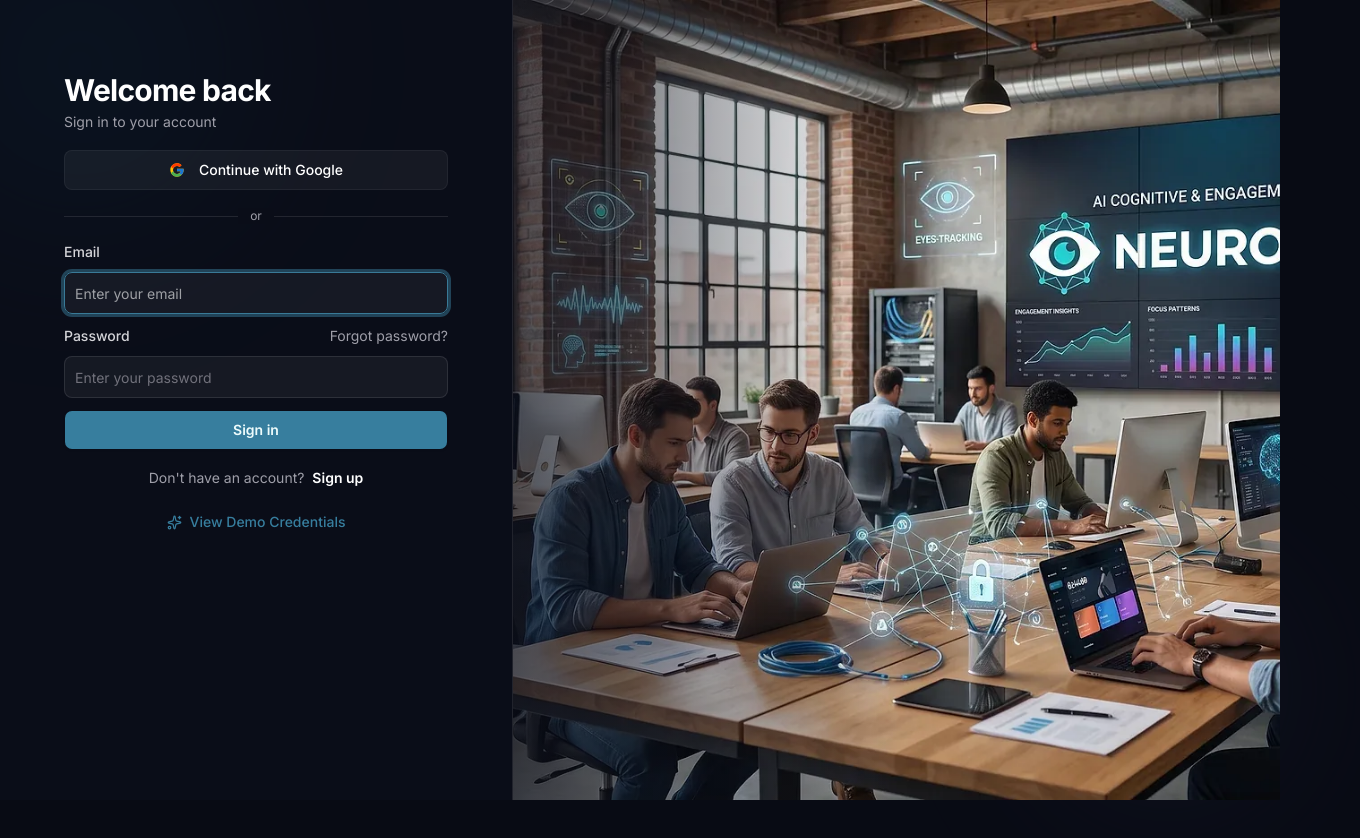
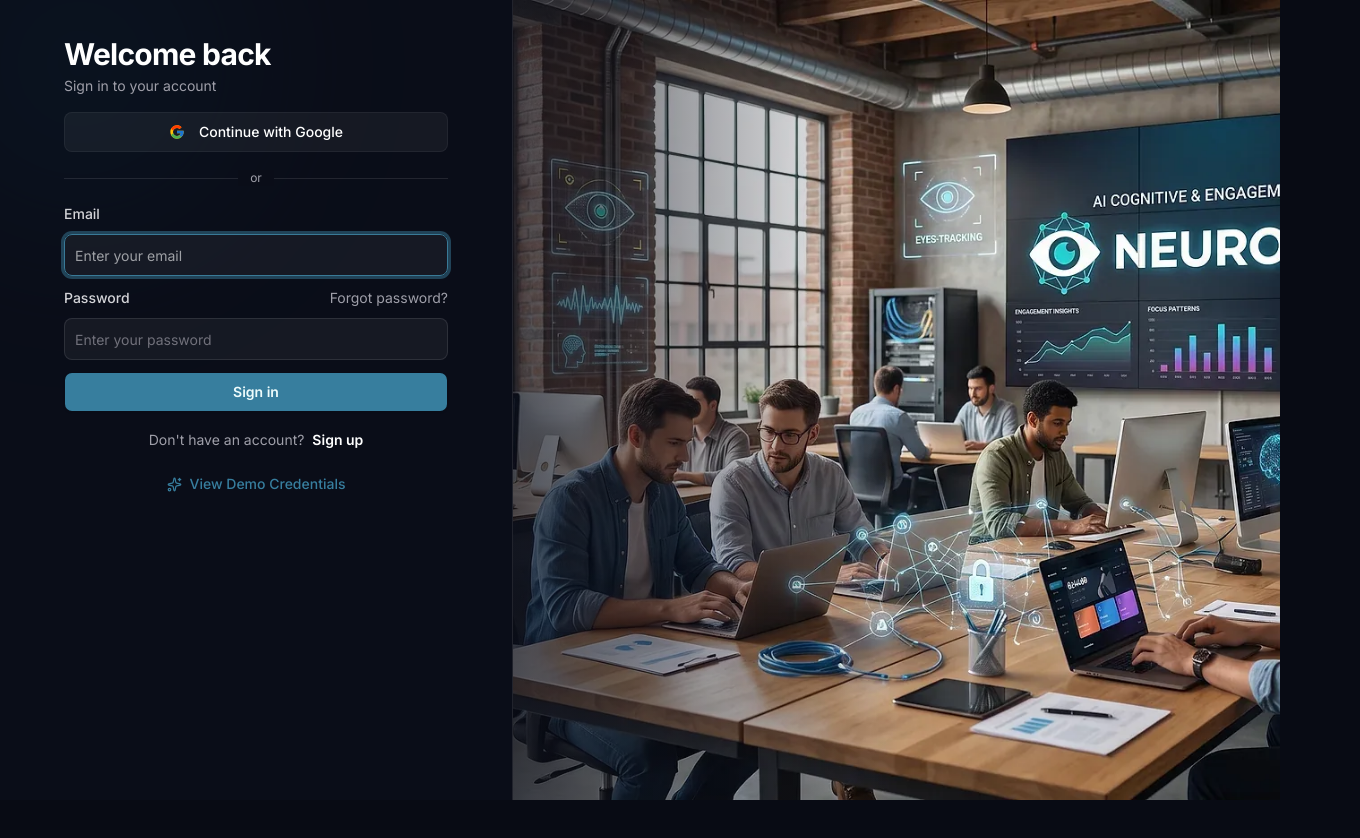
Before and after one commit to anasabdelhakim/neuromeet-core, a Next.js app in the folder frontend/: page /sign-in in a window 1280 px wide. Shown: the top 838 px of the page, 1360 px wide, since content can reach past the window. After the commit the page ends 800 px from the top, so only its background shows below. Built offline with nearby package versions, Linux system fonts and the light colour scheme.

Commit message:
solve overflow signup page

```diff
--- a/frontend/src/features/auth/providers/auth-wrapper.tsx
+++ b/frontend/src/features/auth/providers/auth-wrapper.tsx
@@ -17,7 +17,7 @@ export default function AuthWrapper({
   children,
 }: AuthWrapperProps) {
   return (
-    <div className="relative min-h-[100dvh] w-full bg-[#0A0D18] text-foreground font-sans flex flex-col lg:grid lg:grid-cols-[40%_60%]">
+    <div className="relative min-h-[100dvh] lg:h-screen lg:overflow-hidden w-full bg-[#0A0D18] text-foreground font-sans flex flex-col lg:grid lg:grid-cols-[40%_60%]">
       <div className="absolute -top-32 -left-28 w-96 h-96 scale-[1.25] rounded-full pointer-events-none blur-3xl bg-auth-scene-before-radial opacity-30" />
       <div className="absolute -bottom-20 -right-20 w-96 h-96 rounded-full pointer-events-none blur-3xl bg-auth-scene-after-radial opacity-30" />
       <AuthFormColumn title={title} description={description}>
@@ -55,8 +55,8 @@ const AuthFormColumn = ({
   description?: string;
   children: React.ReactNode;
 }) => (
-  <div className="relative z-10 w-full flex flex-col p-4 sm:p-6 lg:p-8 xl:p-10 min-h-[100dvh] lg:h-screen lg:overflow-y-auto overflow-x-hidden">
-    <div className="w-full max-w-sm mx-auto flex flex-col gap-3.5 pt-4 sm:pt-8 pb-10 sm:pb-16">
+  <div className="relative z-10 w-full flex flex-col justify-start px-4 sm:px-6 lg:px-8 py-2 sm:py-4 min-h-[100dvh] lg:h-full lg:min-h-0 overflow-y-auto overflow-x-hidden">
+    <div className="w-full max-w-sm mx-auto flex flex-col gap-3 pt-3 sm:pt-5 pb-4 sm:pb-6">
       <AuthHeader title={title} description={description} />
       <div className="w-full">{children}</div>
     </div>
@@ -64,7 +64,7 @@ const AuthFormColumn = ({
 );
 
 const AuthImageColumn = ({ imageSrc }: { imageSrc: string }) => (
-  <div className="hidden lg:block w-full relative h-full min-h-[100dvh] lg:min-h-0 lg:h-full overflow-hidden border-l border-white/10 bg-[#080B14]">
+  <div className="hidden lg:block w-full relative h-screen max-h-screen overflow-hidden border-l border-white/10 bg-[#080B14] select-none pointer-events-none">
     <Image
       src={imageSrc}
       alt="NeuroMeet AI Collaboration"
```
